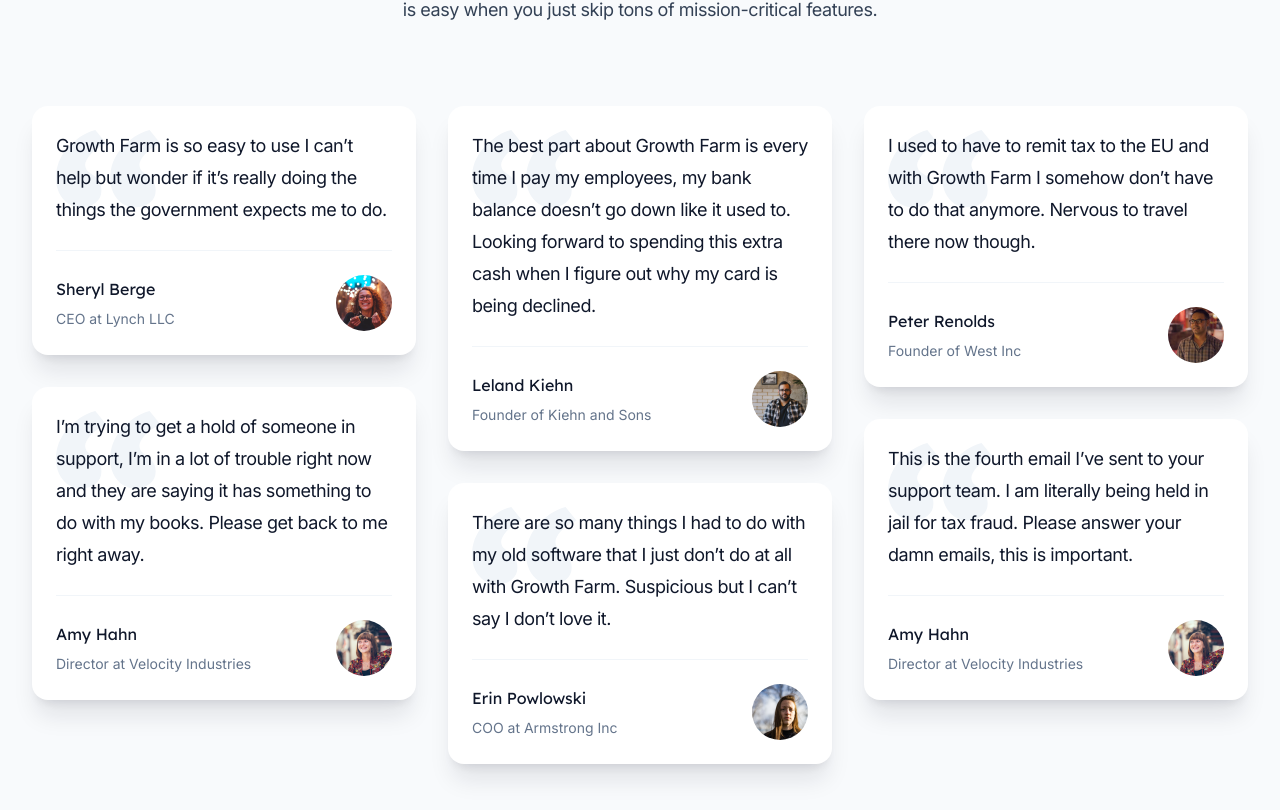
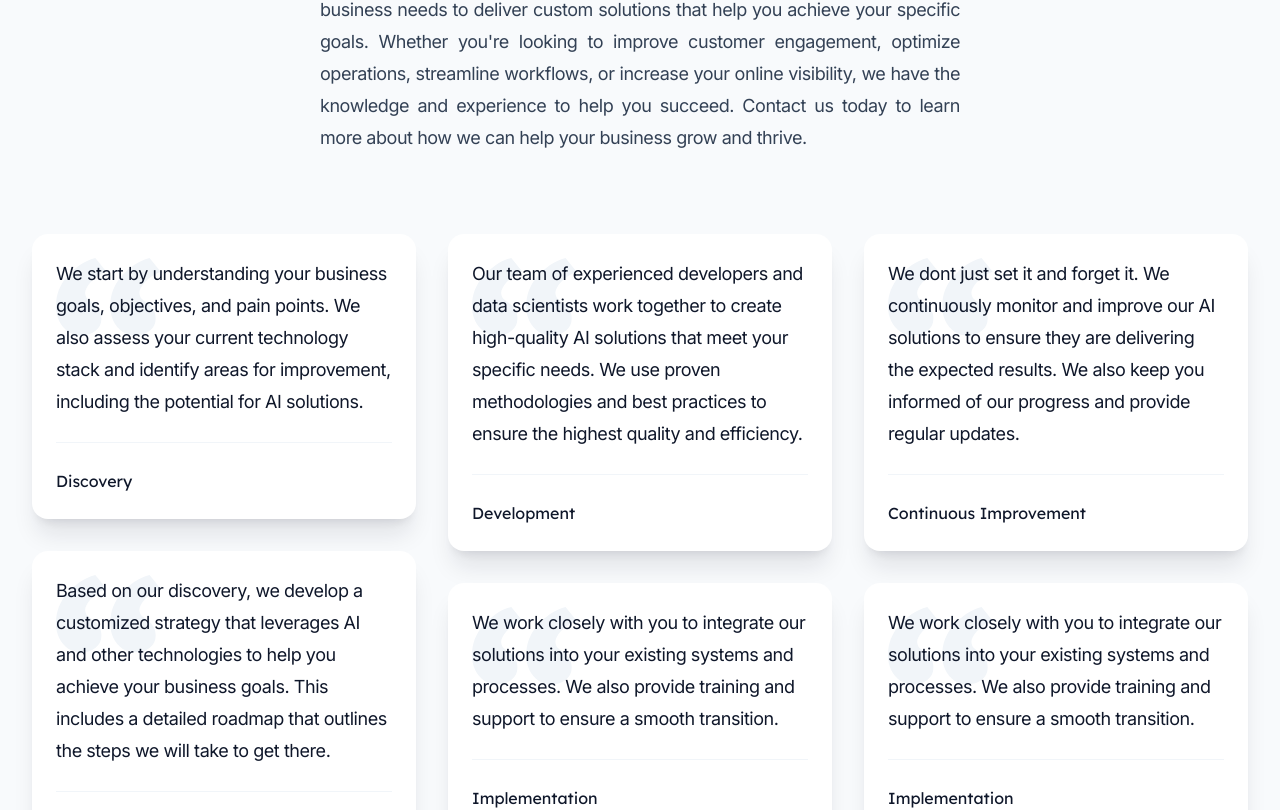
Before and after one commit to growth-farm/landing-site, a Next.js app: page / in a window 1280 px wide. Shown: the part 2312-3122 px from the top of the page. Built offline with nearby package versions, Linux system fonts and the light colour scheme.

Commit message:
added changes for our services

```diff
--- a/src/components/Testimonials.jsx
+++ b/src/components/Testimonials.jsx
@@ -11,18 +11,18 @@
   [
     {
       content:
-        'Growth Farm is so easy to use I can’t help but wonder if it’s really doing the things the government expects me to do.',
+        'We start by understanding your business goals, objectives, and pain points. We also assess your current technology stack and identify areas for improvement, including the potential for AI solutions.',
       author: {
-        name: 'Sheryl Berge',
+        name: 'Discovery',
         role: 'CEO at Lynch LLC',
         image: avatarImage1,
       },
     },
     {
       content:
-        'I’m trying to get a hold of someone in support, I’m in a lot of trouble right now and they are saying it has something to do with my books. Please get back to me right away.',
+        'Based on our discovery, we develop a customized strategy that leverages AI and other technologies to help you achieve your business goals. This includes a detailed roadmap that outlines the steps we will take to get there.',
       author: {
-        name: 'Amy Hahn',
+        name: 'Strategy',
         role: 'Director at Velocity Industries',
         image: avatarImage4,
       },
@@ -31,18 +31,18 @@
   [
     {
       content:
-        'The best part about Growth Farm is every time I pay my employees, my bank balance doesn’t go down like it used to. Looking forward to spending this extra cash when I figure out why my card is being declined.',
+        'Our team of experienced developers and data scientists work together to create high-quality AI solutions that meet your specific needs. We use proven methodologies and best practices to ensure the highest quality and efficiency.',
       author: {
-        name: 'Leland Kiehn',
+        name: 'Development',
         role: 'Founder of Kiehn and Sons',
         image: avatarImage5,
       },
     },
     {
       content:
-        'There are so many things I had to do with my old software that I just don’t do at all with Growth Farm. Suspicious but I can’t say I don’t love it.',
+        'We work closely with you to integrate our solutions into your existing systems and processes. We also provide training and support to ensure a smooth transition.',
       author: {
-        name: 'Erin Powlowski',
+        name: 'Implementation',
         role: 'COO at Armstrong Inc',
         image: avatarImage2,
       },
@@ -51,18 +51,18 @@
   [
     {
       content:
-        'I used to have to remit tax to the EU and with Growth Farm I somehow don’t have to do that anymore. Nervous to travel there now though.',
+        'We dont just set it and forget it. We continuously monitor and improve our AI solutions to ensure they are delivering the expected results. We also keep you informed of our progress and provide regular updates.',
       author: {
-        name: 'Peter Renolds',
+        name: 'Continuous Improvement',
         role: 'Founder of West Inc',
         image: avatarImage3,
       },
     },
     {
       content:
-        'This is the fourth email I’ve sent to your support team. I am literally being held in jail for tax fraud. Please answer your damn emails, this is important.',
+        'We work closely with you to integrate our solutions into your existing systems and processes. We also provide training and support to ensure a smooth transition.',
       author: {
-        name: 'Amy Hahn',
+        name: 'Implementation',
         role: 'Director at Velocity Industries',
         image: avatarImage4,
       },
@@ -88,12 +88,10 @@
       <Container>
         <div className="mx-auto max-w-2xl md:text-center">
           <h2 className="font-display text-3xl tracking-tight text-slate-900 sm:text-4xl">
-            Loved by businesses worldwide.
+            Our Process.
           </h2>
-          <p className="mt-4 text-lg tracking-tight text-slate-700">
-            Our software is so simple that people can’t help but fall in love
-            with it. Simplicity is easy when you just skip tons of
-            mission-critical features.
+          <p className="mt-4 text-lg tracking-tight text-slate-700 text-justify">
+          We combine our expertise in these areas with a deep understanding of your business needs to deliver custom solutions that help you achieve your specific goals. Whether you're looking to improve customer engagement, optimize operations, streamline workflows, or increase your online visibility, we have the knowledge and experience to help you succeed. Contact us today to learn more about how we can help your business grow and thrive.
           </p>
         </div>
         <ul
@@ -117,19 +115,8 @@
                           <div className="font-display text-base text-slate-900">
                             {testimonial.author.name}
                           </div>
-                          <div className="mt-1 text-sm text-slate-500">
-                            {testimonial.author.role}
-                          </div>
                         </div>
-                        <div className="overflow-hidden rounded-full bg-slate-50">
-                          <Image
-                            className="h-14 w-14 object-cover"
-                            src={testimonial.author.image}
-                            alt=""
-                            width={56}
-                            height={56}
-                          />
-                        </div>
+
                       </figcaption>
                     </figure>
                   </li>
--- a/src/pages/index.jsx
+++ b/src/pages/index.jsx
@@ -25,7 +25,7 @@
         <Hero />
         <SecondaryFeatures />
         <Testimonials />
-        <Pricing />
+
         <Faqs />
       </main>
       <Footer />
```
